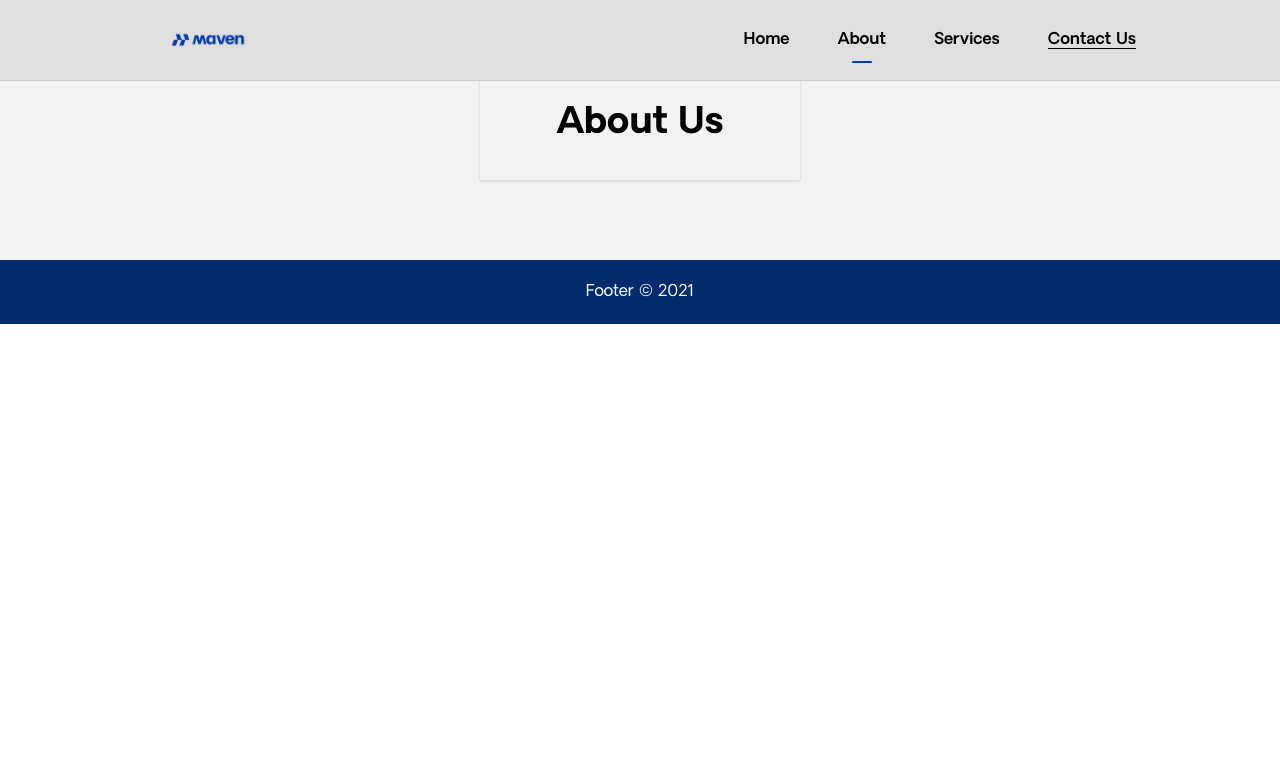
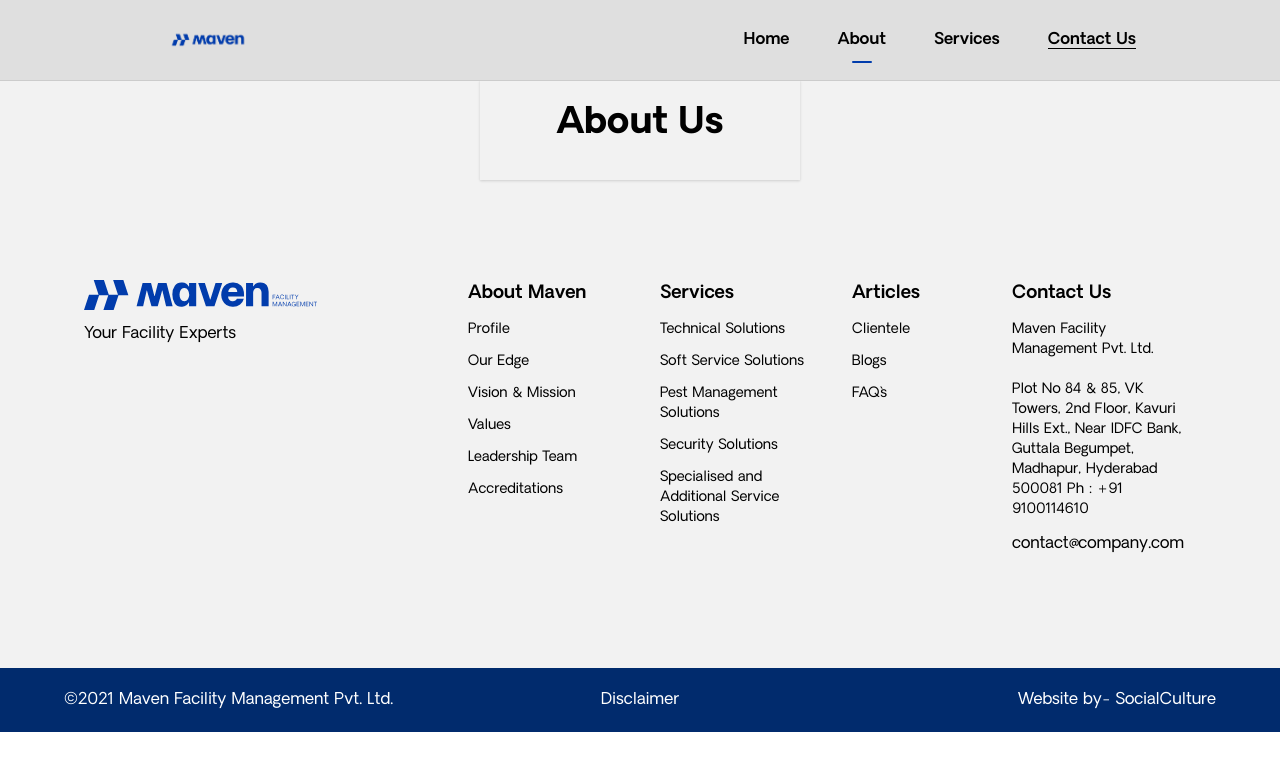
Before and after one commit to viveksinghup/vuestore, a Vue app: page /about in a window 1280 px wide. Shown: the top 770 px of the page. Built offline with nearby package versions, Linux system fonts and the light colour scheme.

Commit message:
Footer menus added also Bottom of footer is updated

```diff
--- a/src/components/common/Footer.vue
+++ b/src/components/common/Footer.vue
@@ -1,12 +1,70 @@
 <template>
-  <div class="w-100 bg-darkBlue text-white">
-      <h4 class="text-center py-5">Footer © 2021</h4>
+  <div class="bg-gray-100 px-27 my-20">
+   <div class="max-w-6xl m-auto text-gray-800 flex flex-wrap justify-center">
+      <div class="p-5 w-96 ">
+         <div class="text-xs">
+           <img src="@/assets/images/Footer-logo.svg" class="" />
+         </div>
+         <a class="my-3 block" href="/#"></a>
+         <a class="my-3 block" href="/#">Your Facility Experts</a>
+      </div>
+      <div class="p-5 w-48 ">
+         <div class="text-lg  text-gray-500 font-semibold">About Maven</div>
+         <a v-for="(data,index) in footerCol1" :key="index"
+         class="my-3 block text-sm" href="/#">{{data}}</a>
+      </div>
+      <div class="p-5 w-48 ">
+         <div class="text-lg  text-gray-500 font-semibold">Services</div>
+          <a v-for="(data,index) in footerCol2" :key="index"
+          class="my-3 block text-sm" href="/#">{{data}}</a>
+      </div>
+      <div class="p-5 w-40 ">
+         <div class="text-lg  text-gray-500 font-semibold">Articles</div>
+        <a v-for="(data,index) in footerCol3" :key="index"
+         class="my-3 block text-sm" href="/#">{{data}}</a>
+      </div>
+      <div class="p-5 w-56 ">
+         <div class="text-lg text-gray-500 font-semibold">Contact Us</div>
+         <a class="my-3 block text-sm" href="/#">Maven Facility Management Pvt. Ltd. <br><br> Plot No 84 & 85, VK Towers, 2nd Floor, Kavuri Hills Ext., Near IDFC Bank, Guttala Begumpet, Madhapur, Hyderabad 500081 Ph : +91 9100114610</a><a class="my-3 block" href="/#">contact@company.com</a>
+      </div>
+   </div>
+</div>
+<div class="bg-gray-100 px-27 py-5 bg-darkBlue text-white">
+    <div class="grid grid-cols-3 gap-4 max-w-6xl m-auto">
+      <h4 class="text-left"> ©2021 Maven Facility Management Pvt. Ltd.</h4>
+      <h4 class="text-center">Disclaimer</h4>
+      <h4 class="text-right">Website by- <span class="text-bold">SocialCulture</span></h4>
+    </div>
   </div>
 </template>
 
 <script>
 export default {
-    name: 'Footer'
+    name: 'Footer',
+    data(){
+      return{
+        footerCol1:[
+            'Profile',
+            'Our Edge',
+            'Vision & Mission',
+            'Values',
+            'Leadership Team',
+            'Accreditations'
+        ],
+        footerCol2:[
+            'Technical Solutions',
+            'Soft Service Solutions',
+            'Pest Management Solutions',
+            'Security Solutions',
+            'Specialised and Additional Service Solutions',
+        ],
+        footerCol3:[
+            'Clientele',
+            'Blogs',
+            'FAQ`s',
+        ],
+      }
+    }
 }
 </script>
 
--- a/src/components/pages/Home.vue
+++ b/src/components/pages/Home.vue
@@ -96,7 +96,7 @@
         </div>
         <div class="flex items-center text-center lg:text-left lg:w-1/2 pr-20">
           <div>
-            <div class="text-3xl ">
+            <div class="text-3xl">
               Customer-centric solutions by Maven are powered by our experience + expertise approach, a unique combination of best industry practices with specialized solutions. Our solution driven methodology delivers increased productivity and provides the right ambiance for employees, visitors, and potential clients.
             </div>
             <div class="flex justify-center lg:justify-start mt-6">
```
Also changed, not shown: src/assets/images/Footer-logo.svg (added).
